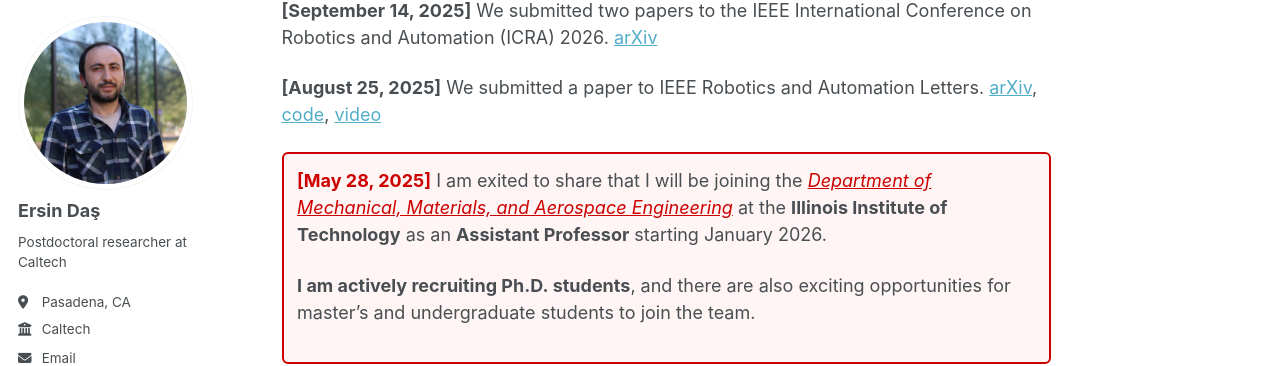
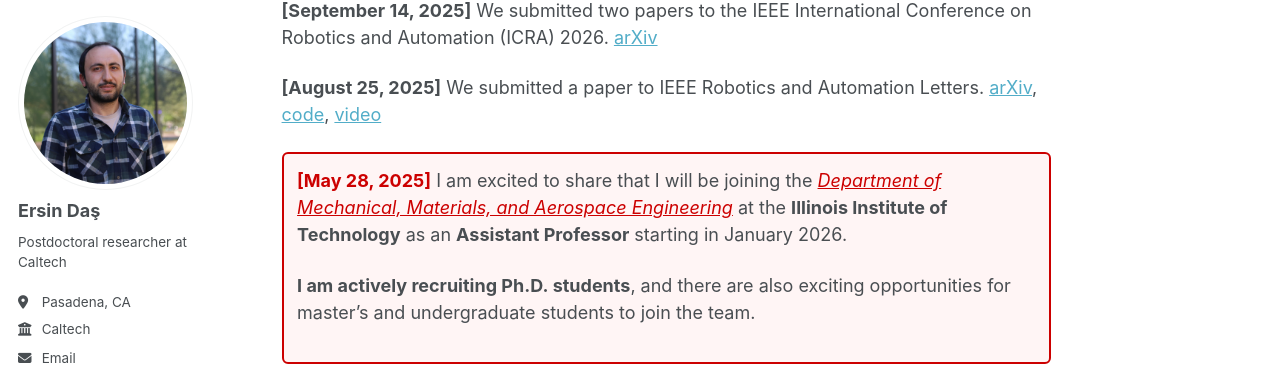
Before and after one commit to ersindas/ersindas.github.io, a Jekyll site: the page built from _pages/about.md, in a window 1280 px wide and 900 px high, scrolled down 576 px. Shown: the part 90-456 px from the top of the window. Built offline with Jekyll 4.4.1, drawn with Linux system fonts in a browser that asks for light colours; some web fonts are replaced.

Commit message:
Update about.md
January

```diff
--- a/_pages/about.md
+++ b/_pages/about.md
@@ -23,7 +23,7 @@ News
 **[August 25, 2025]** We submitted a paper to IEEE Robotics and Automation Letters. [arXiv](https://arxiv.org/pdf/2508.19159), [code](https://github.com/ersindas/robust-CBFs), [video](https://youtu.be/tTNu-Etm0SU)
 
 <div style="border: 2px solid #CC0000; background-color:#fff5f5; padding:0.75em; margin:0.5em 0; border-radius:6px;">
-  <strong style="color:#CC0000;">[May 28, 2025]</strong> I am exited to share that I will be joining the <em><a href="https://www.iit.edu/mmae" style="color:#CC0000; text-decoration: underline;">Department of Mechanical, Materials, and Aerospace Engineering</a></em> at the <strong>Illinois Institute of Technology</strong> as an <strong>Assistant Professor</strong> starting January 2026.
+  <strong style="color:#CC0000;">[May 28, 2025]</strong> I am excited to share that I will be joining the <em><a href="https://www.iit.edu/mmae" style="color:#CC0000; text-decoration: underline;">Department of Mechanical, Materials, and Aerospace Engineering</a></em> at the <strong>Illinois Institute of Technology</strong> as an <strong>Assistant Professor</strong> starting in January 2026.
 
   <span style="display:block; margin-top:0.6em;">
     <strong>I am actively recruiting Ph.D.&nbsp;students</strong>, and there are also exciting opportunities for master’s and undergraduate students to join the team.
```
